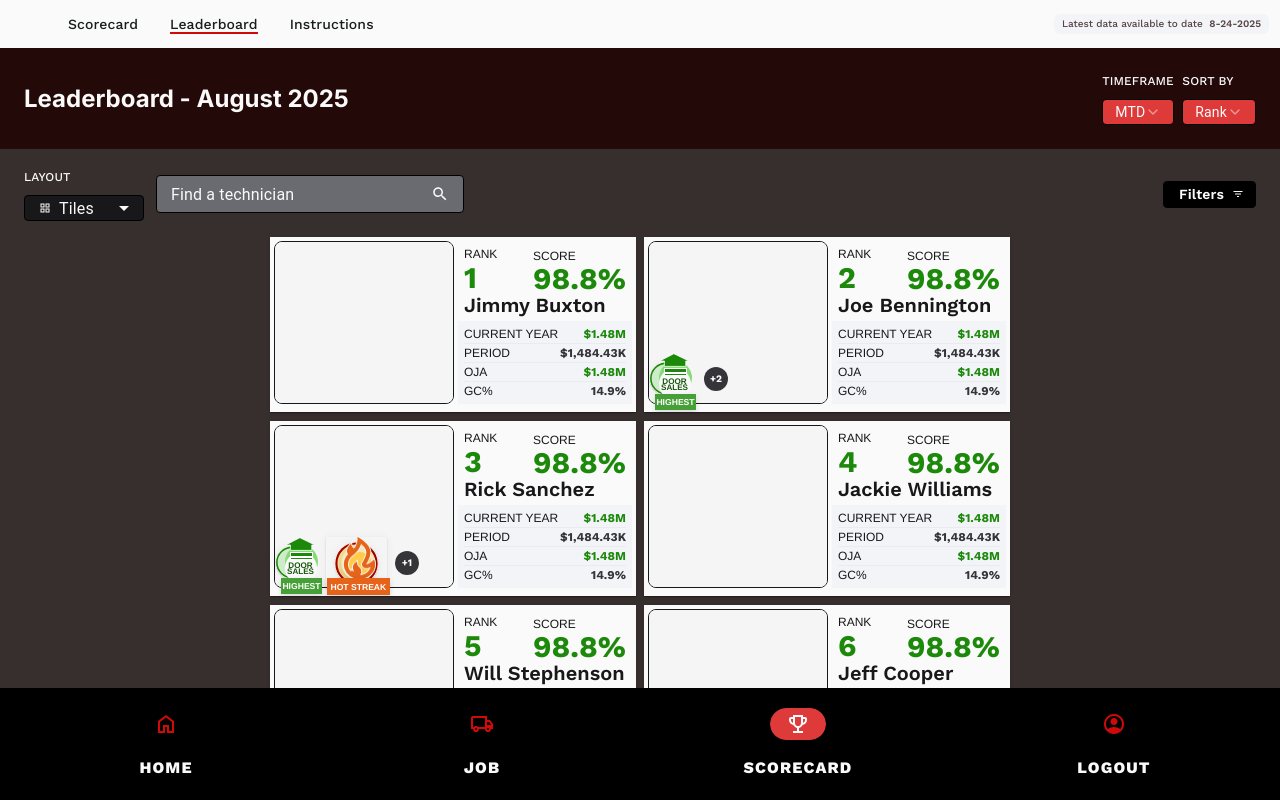
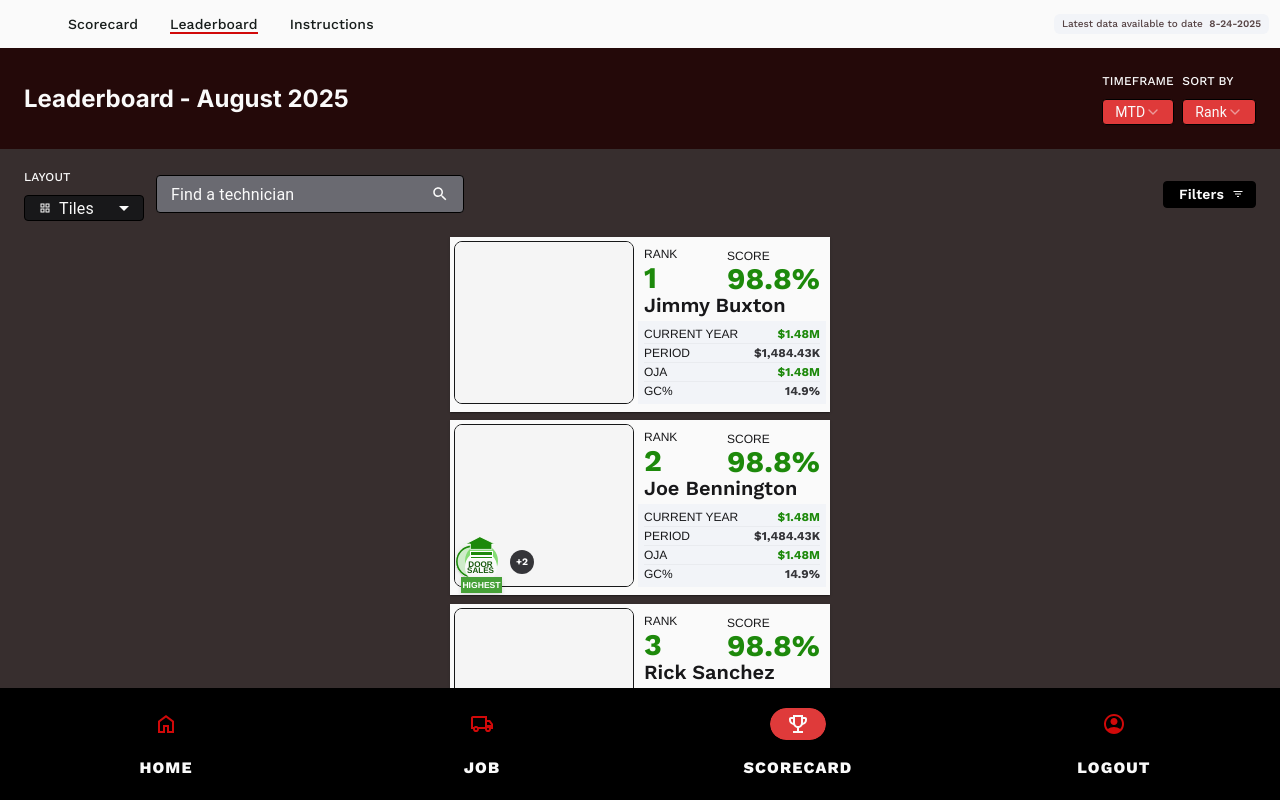
Before and after one commit to codewithsweth/a1-tech-tile-view, a React (Vite) app: page / in a window 1280 px wide. Built offline with nearby package versions, Linux system fonts and the light colour scheme.

Commit message:
Updated TileView.tsx

```diff
--- a/src/screens/LeaderboardTiles/sections/LeaderboardSection/components/TileView.tsx
+++ b/src/screens/LeaderboardTiles/sections/LeaderboardSection/components/TileView.tsx
@@ -149,24 +149,21 @@ export default function TileView() {
             .map((person) => (
               <Grid
                 item
-                xs={12}
-                sm={6}
-                md={6}
-                lg={6}
-                xl={6}
                 key={person.rank}
                 sx={{
                   display: 'flex',
                   alignItems: 'stretch',
                   justifyContent: 'center',
-                  maxWidth: { xs: '100%', sm: '50%' },
+                  width: '50%',
+                  maxWidth: '50%',
+                  flex: '0 0 50%',
                 }}
               >
                 <Card
                   sx={{
                     display: 'flex',
                     width: '100%',
-                    maxWidth: { xs: '400px', sm: '380px', md: '400px' },
+                    maxWidth: '380px',
                     height: '175px',
                     gap: 0.5,
                     alignItems: 'flex-start',
```
